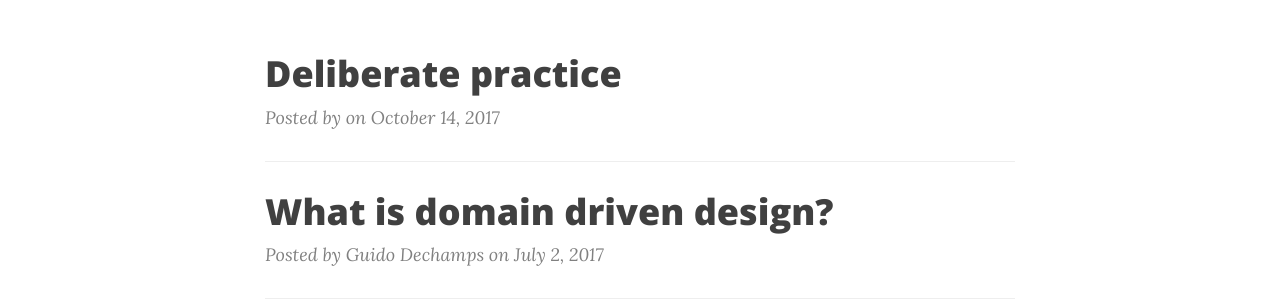
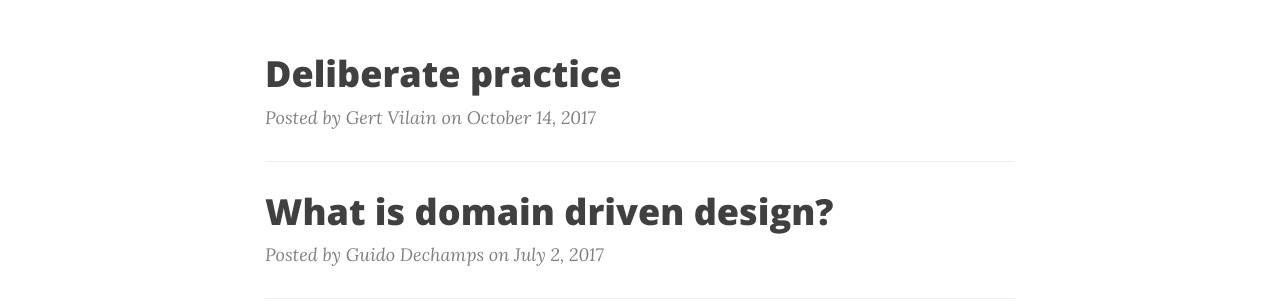
Before and after one commit to tripledio/tripledio.github.io, a Jekyll site: the page built from index.html, in a window 1280 px wide. Shown: the part 448-749 px from the top of the page. Built offline with Jekyll 4.4.1, drawn with Linux system fonts in a browser that asks for light colours; nearby versions of some CDN libraries; the list of posts is cut into pages by our own code.

Commit message:
Add gert

```diff
--- a/_config.yml
+++ b/_config.yml
@@ -27,3 +27,7 @@ authors:
       bio: "Old cranky software craftsmen"
       location: "Belgium"
       image: "/img/guido.jpg"
+  gert:
+      username: "gert"
+      name: "Gert Vilain"
+      location: "Belgium"
```
